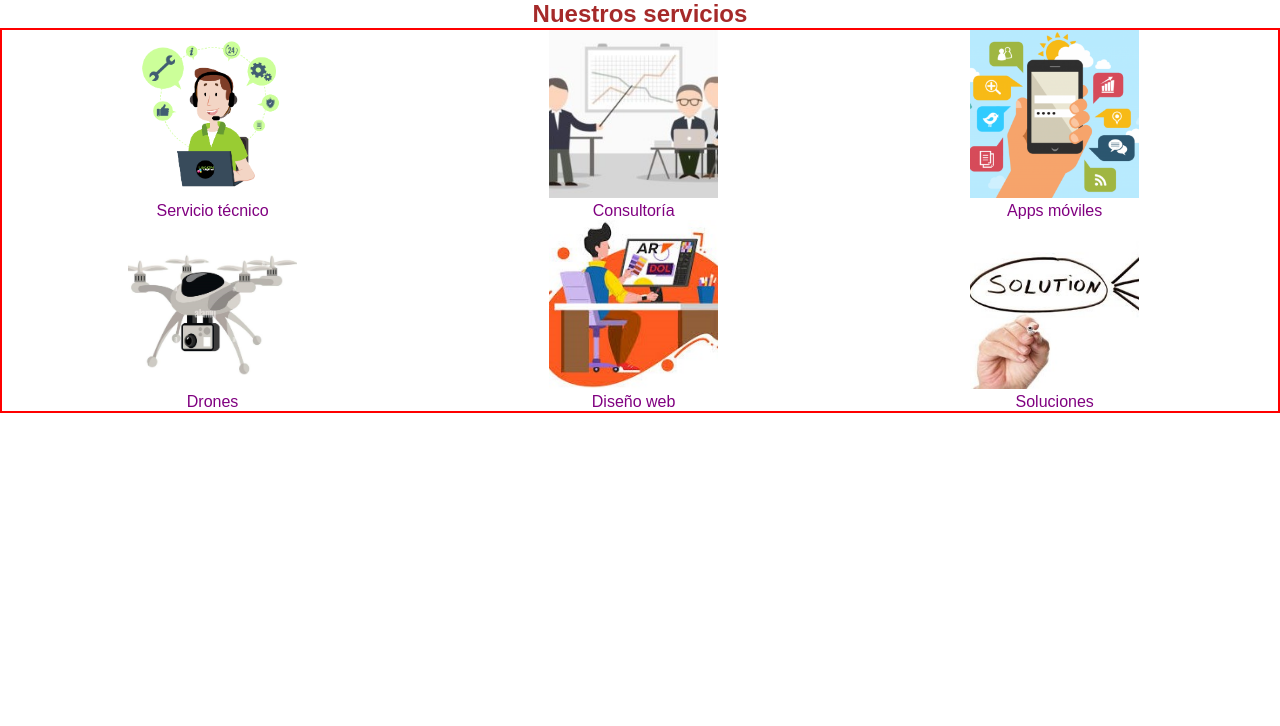
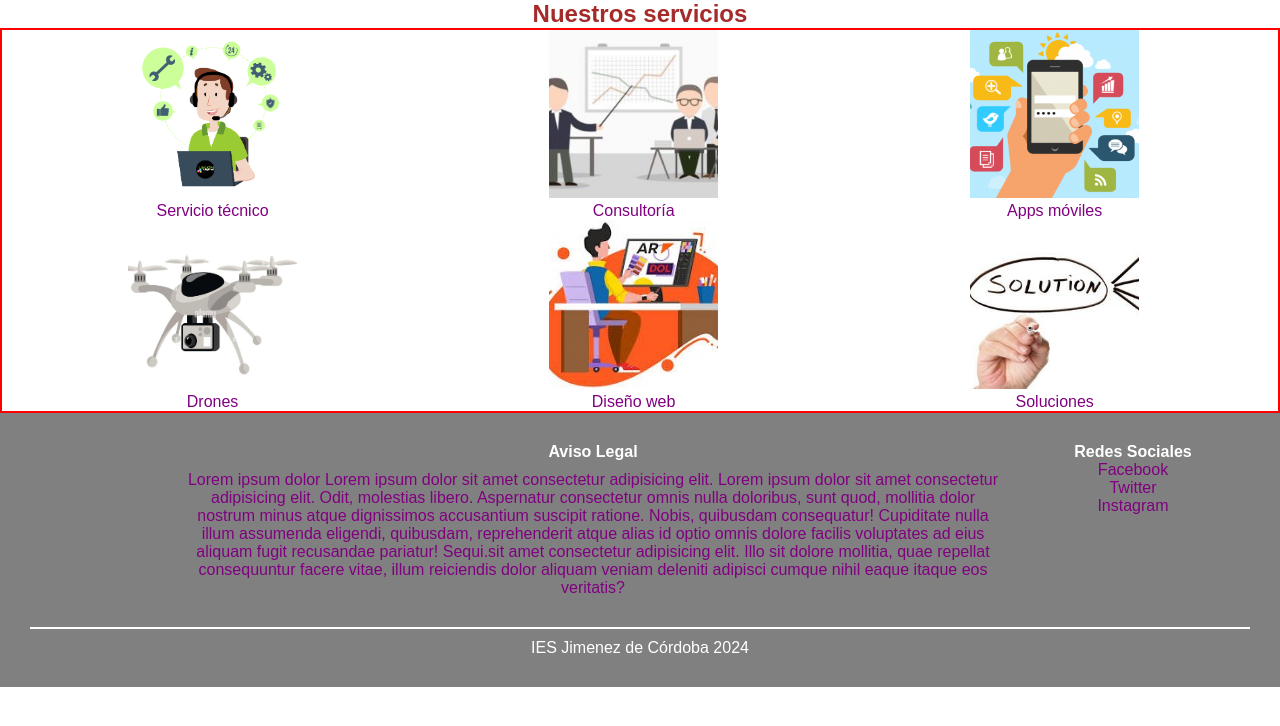
Before and after one commit to AndresFelipee05/6-servicios, a plain HTML site: page index.html in a window 1280 px wide. Drawn offline with Linux system fonts and the light colour scheme.

Commit message:
Footer hecho

```diff
--- a/index.html
+++ b/index.html
@@ -46,6 +46,47 @@
             .servicio{width: 50%;}
         }
 
+         footer{background-color:gray;
+            font-family: Arial, Helvetica, sans-serif;
+            color: white;
+            display: flex;
+            padding: 30px;
+            flex-wrap: wrap;
+
+
+        }
+            footer h1{font-size: 1em;}
+
+            #aviso{
+            width: 80%;
+            text-align: center;
+            padding-left: 150px;
+            padding-bottom: 30px;
+        }
+
+            #aviso h1{text-align: center;
+            padding-bottom: 10pX;}
+
+            #redes{width: 20%;
+            padding-left: 10px;
+            text-align: center;
+            padding-bottom: 10px;}
+
+            #copyright{width: 100%;
+            text-align: center;
+            border-top: 2px solid white;
+            padding-top: 10px;}
+
+
+            @media ( max-width: 700px ){
+                footer{display: block;}
+
+                #aviso, #redes{width: 100%;}
+
+                #redes{text-align: center;}
+            }
+
+
     </style>
 </head>
 <body>
@@ -85,5 +126,22 @@
         </div>
     </div>
 </section>
+
+    <footer>
+    <div id="aviso">
+        <h1>Aviso Legal</h1>
+        <p>Lorem ipsum dolor Lorem ipsum dolor sit amet consectetur adipisicing elit. Lorem ipsum dolor sit amet consectetur adipisicing elit. Odit, molestias libero. Aspernatur consectetur omnis nulla doloribus, sunt quod, mollitia dolor nostrum minus atque dignissimos accusantium suscipit ratione. Nobis, quibusdam consequatur! Cupiditate nulla illum assumenda eligendi, quibusdam, reprehenderit atque alias id optio omnis dolore facilis voluptates ad eius aliquam fugit recusandae pariatur! Sequi.sit amet consectetur adipisicing elit. Illo sit dolore mollitia, quae repellat consequuntur facere vitae, illum reiciendis dolor aliquam veniam deleniti adipisci cumque nihil eaque itaque eos veritatis?</p>
+    </div>
+    <div id="redes">
+        <h1>Redes Sociales</h1>
+        <p>Facebook</p>
+        <p>Twitter</p>
+        <p>Instagram</p>
+    </div>
+    <div id="copyright">
+        IES Jimenez de Córdoba 2024
+    </div>
+
+    </footer>
 </body>
 </html>
```
